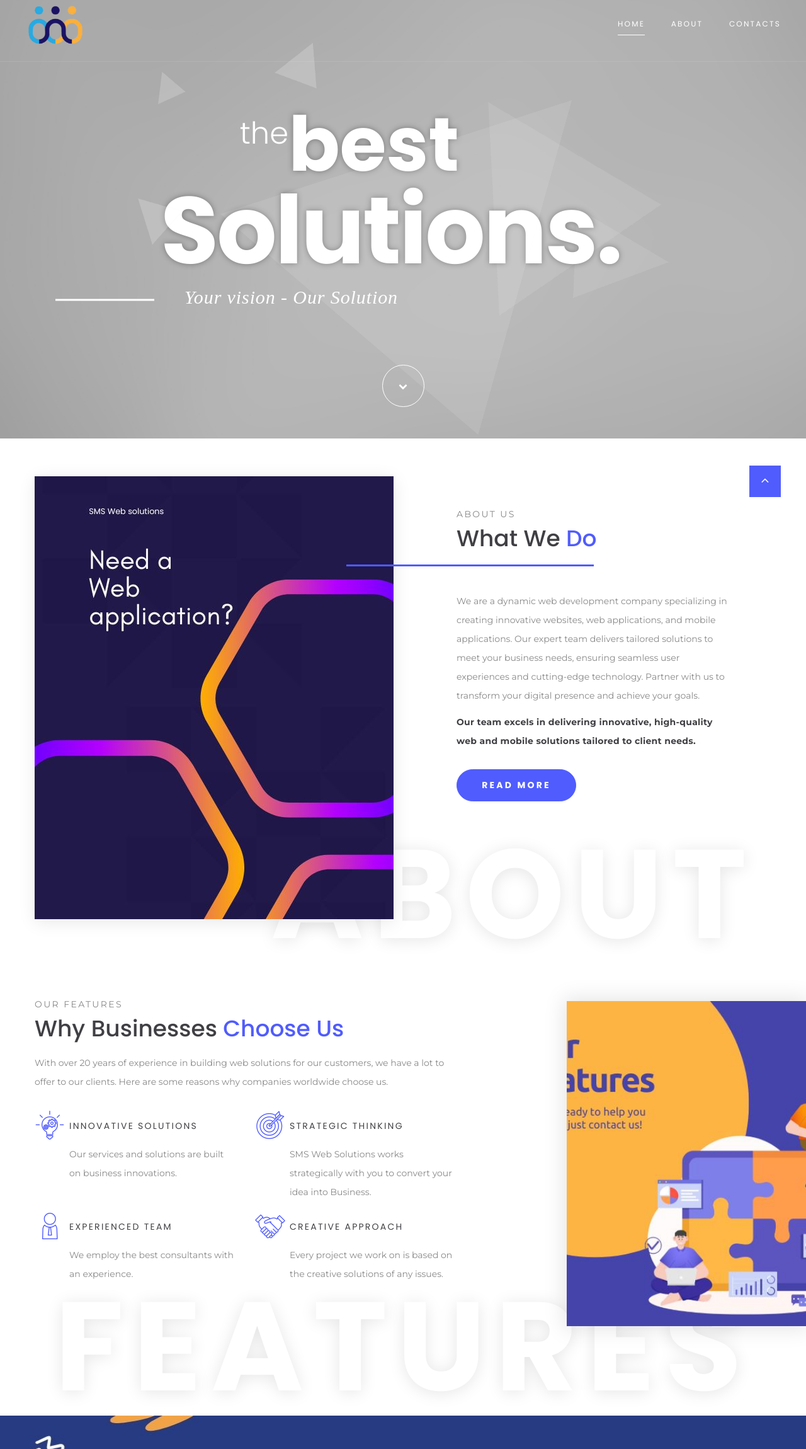
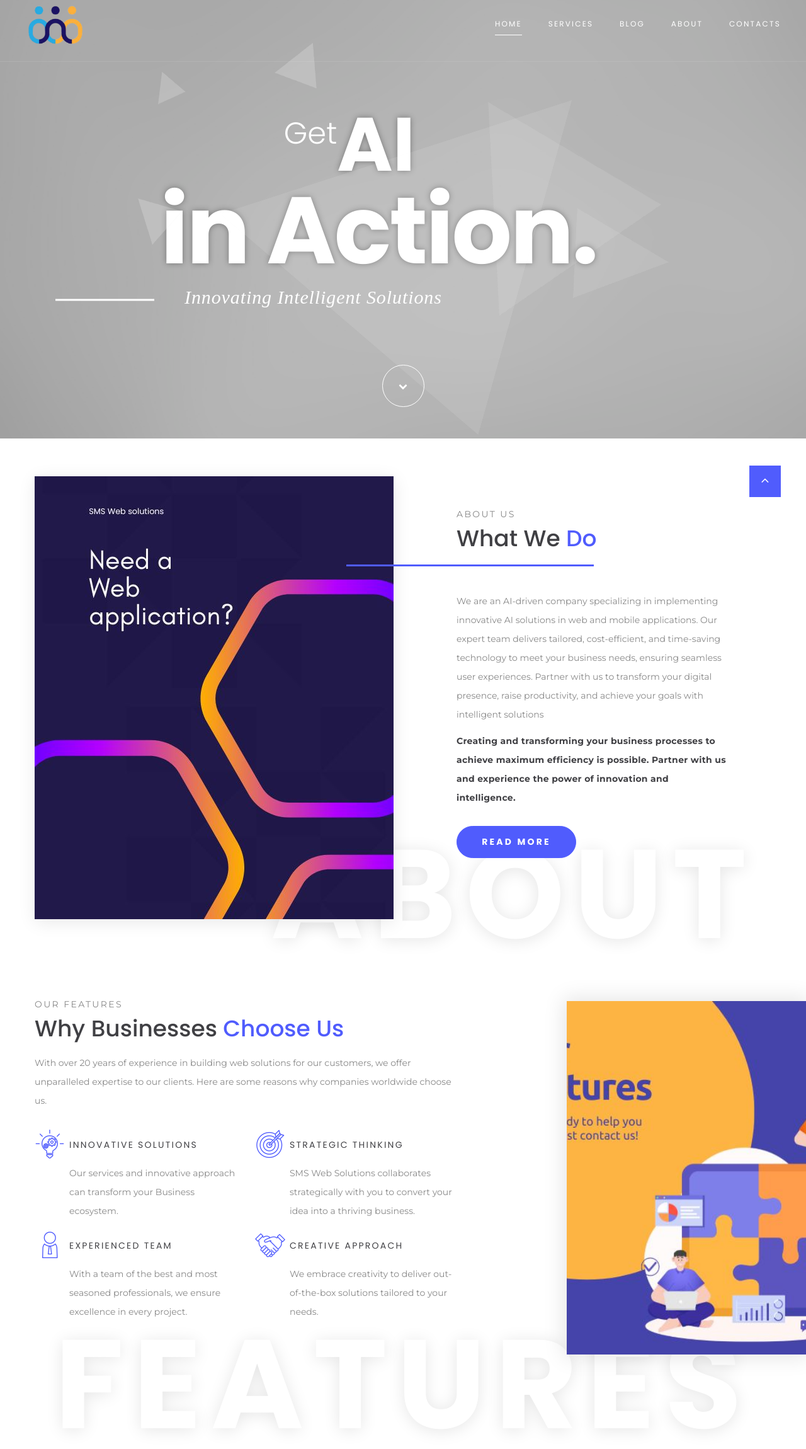
Before and after one commit to SanjayBondili/smswebsite, a plain HTML site: page code/site/index.html in a window 1280 px wide. Shown: the part 71-2371 px from the top of the page at 63% size. Drawn offline with Linux system fonts and the light colour scheme.

Commit message:
Home page content changed

```diff
--- a/code/site/index.html
+++ b/code/site/index.html
@@ -102,6 +102,10 @@
                   <ul class="rd-navbar-nav">
                     <li class="rd-nav-item active"><a class="rd-nav-link" href="index.html">Home</a>
                     </li>
+                    <li class="rd-nav-item"><a class="rd-nav-link" href="index.html">Services</a>
+                    </li>
+                    <li class="rd-nav-item"><a class="rd-nav-link" href="index.html">Blog</a>
+                    </li>
                     <li class="rd-nav-item"><a class="rd-nav-link" href="about.html">About</a>
                     </li>
                     <!-- <li class="rd-nav-item"><a class="rd-nav-link" href="typography.html">Typography</a>
@@ -124,10 +128,10 @@
           <div class="col-xl-8 col-12">
             <div class="main-decorated-box text-center text-xl-left">
               <h1 class="text-white text-xl-center wow slideInRight" data-wow-delay=".3s"><span
-                  class="align-top offset-top-30 d-inline-block font-weight-light prefix-text">the</span><span
-                  class="big font-weight-bold d-inline-flex offset-right-170">best</span><span
-                  class="biggest d-block d-xl-flex font-weight-bold">Solutions.</span></h1>
-              <div class="decorated-subtitle text-italic text-white wow slideInLeft">Your vision - Our Solution</div>
+                  class="align-top offset-top-30 d-inline-block font-weight-light prefix-text">Get</span><span
+                  class="big font-weight-bold d-inline-flex offset-right-170">AI</span><span
+                  class="biggest d-block d-xl-flex font-weight-bold">in Action.</span></h1>
+              <div class="decorated-subtitle text-italic text-white wow slideInLeft">Innovating Intelligent Solutions</div>
             </div>
           </div>
           <div class="col-12 text-center offset-top-75" data-wow-delay=".2s"><a
@@ -182,12 +186,11 @@
               <div class="section-name wow fadeInRight" data-wow-delay=".2s">About us</div>
               <h3 class="wow fadeInLeft text-capitalize devider-bottom" data-wow-delay=".3s">What We<span
                   class="text-primary"> Do</span></h3>
-              <p class="offset-xl-40 wow fadeInUp" data-wow-delay=".4s">We are a dynamic web development company
-                specializing in creating innovative websites, web applications, and mobile applications. Our expert team
-                delivers tailored solutions to meet your business needs, ensuring seamless user experiences and
-                cutting-edge technology. Partner with us to transform your digital presence and achieve your goals.</p>
-              <p class="default-letter-spacing font-weight-bold text-gray-dark wow fadeInUp" data-wow-delay=".4s">Our team excels in delivering innovative,
-                high-quality web and mobile solutions tailored to client needs.</p><a
+              <p class="offset-xl-40 wow fadeInUp" data-wow-delay=".4s">We are an AI-driven company specializing in implementing innovative AI solutions
+                 in web and mobile applications. Our expert team delivers tailored, cost-efficient, and time-saving technology to meet your business needs,
+                 ensuring seamless user experiences. Partner with us to transform your digital presence, raise productivity, and achieve your goals with intelligent solutions</p>
+              <p class="default-letter-spacing font-weight-bold text-gray-dark wow fadeInUp" data-wow-delay=".4s">Creating and transforming your business processes to achieve maximum efficiency is possible.
+                Partner with us and experience the power of innovation and intelligence.</p><a
                 class="button-width-190 button-primary button-circle button-lg button offset-top-30" href="#">read
                 more</a>
             </div>
@@ -204,34 +207,32 @@
             <div class="section-name wow fadeInRight">our features</div>
             <h3 class="text-capitalize devider-left wow fadeInLeft" data-wow-delay=".2s">Why Businesses<span
                 class="text-primary"> Choose us</span></h3>
-            <p>With over 20 years of experience in building web solutions for our customers, we have a lot to offer to our clients. Here are
+            <p>With over 20 years of experience in building web solutions for our customers, we offer unparalleled expertise to our clients. Here are
               some reasons why companies worldwide choose us.</p>
             <div class="row row-15">
               <div class="col-xl-6 wow fadeInUp" data-wow-delay=".2s">
                 <div class="box-default">
                   <div class="box-default-title">Innovative Solutions</div>
-                  <p class="box-default-description">Our services and solutions are built on business innovations.</p>
+                  <p class="box-default-description">Our services and innovative approach can transform your Business ecosystem.</p>
                   <span class="box-default-icon novi-icon icon-lg mercury-icon-lightbulb-gears"></span>
                 </div>
               </div>
               <div class="col-xl-6 wow fadeInUp" data-wow-delay=".3s">
                 <div class="box-default">
                   <div class="box-default-title">Strategic Thinking</div>
-                  <p class="box-default-description">SMS Web Solutions works strategically with you to convert your idea into Business.</p><span class="box-default-icon novi-icon icon-lg mercury-icon-target-2"></span>
+                  <p class="box-default-description">SMS Web Solutions collaborates strategically with you to convert your idea into a thriving business.</p><span class="box-default-icon novi-icon icon-lg mercury-icon-target-2"></span>
                 </div>
               </div>
               <div class="col-xl-6 wow fadeInUp" data-wow-delay=".4s">
                 <div class="box-default">
                   <div class="box-default-title">Experienced Team</div>
-                  <p class="box-default-description">We employ the best consultants with an
-                    experience.</p><span class="box-default-icon novi-icon icon-lg mercury-icon-user"></span>
+                  <p class="box-default-description">With a team of the best and most seasoned professionals, we ensure excellence in every project.</p><span class="box-default-icon novi-icon icon-lg mercury-icon-user"></span>
                 </div>
               </div>
               <div class="col-xl-6 wow fadeInUp" data-wow-delay=".5s">
                 <div class="box-default">
                   <div class="box-default-title">Creative Approach</div>
-                  <p class="box-default-description">Every project we work on is based on the creative solutions of any
-                    issues.</p><span class="box-default-icon novi-icon icon-lg mercury-icon-partners"></span>
+                  <p class="box-default-description">We embrace creativity to deliver out-of-the-box solutions tailored to your needs.</p><span class="box-default-icon novi-icon icon-lg mercury-icon-partners"></span>
                 </div>
               </div>
             </div>
@@ -340,7 +341,7 @@
                     alt="" width="216" height="108" />
                 </div>
                 <div class="item-description wow fadeInUp" data-wow-delay=".3s">
-                  <p>Two years after СonsultBiz’s involvement, we are remarkably successful and the leader in served
+                  <p>Two years after Sms Web Solutions team's involvement, we are remarkably successful and the leader in served
                     markets. This brought industry knowledge, best practices, and real-world solutions to the intricate
                     challenges we faced.</p>
                   <div class="item-subsection"><span class="item-subsection-title devider-left">Jennifer
@@ -360,15 +361,15 @@
             <!--Brand--><a class="brand" href="index.html"><img class="brand-logo-dark"
                 src="images/SMS_NEW_LOGO.png" alt="" width="100" height="17" /><img class="brand-logo-light"
                 src="images/SMS_NEW_LOGO.png" alt="" width="100" height="17" /></a>
-            <p class="footer-classic-description offset-top-0 offset-right-25">СonsultBiz provides a full range of
-              business consulting & advisory services to small, medium, and international companies worldwide. We use
+            <p class="footer-classic-description offset-top-0 offset-right-25">Sms Web Solutions provides a full range of
+              Technical consulting & advisory services to small, medium, and international companies worldwide. We use
               innovations and experience to drive your success.</p>
           </div>
           <div class="col-lg-3 col-sm-8 wow fadeInUp">
             <P class="footer-classic-title">contact info</P>
-            <div class="d-block offset-top-0">Wahabpet,<span class="d-lg-block"> Nellore 524003</span></div>
+            <div class="d-block offset-top-0">Attapur<span class="d-lg-block"> HYDERABAD - 500048</span></div>
             <a class="d-inline-block accent-link" href="mailto:#">info@smswebsolutions.com</a><a class="d-inline-block"
-              href="tel:#">+91 (836) 741 3024</a>
+              href="tel:#">+91 - 9381258398</a>
             <ul>
               <li>Mon-Thu:<span class="d-inline-block offset-left-10 text-white">9:30 AM - 9:00 PM</span></li>
               <li>Fri:<span class="d-inline-block offset-left-10 text-white">10:00 AM - 9:00 PM</span></li>
```
